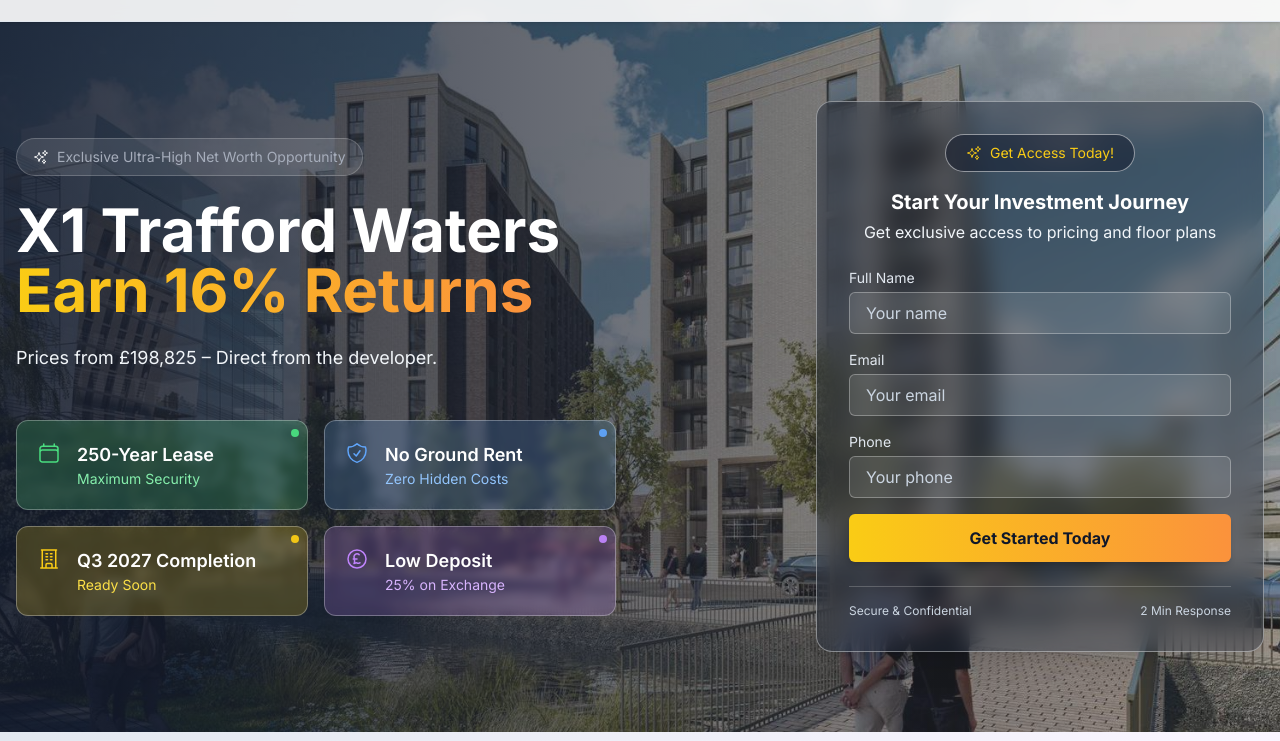
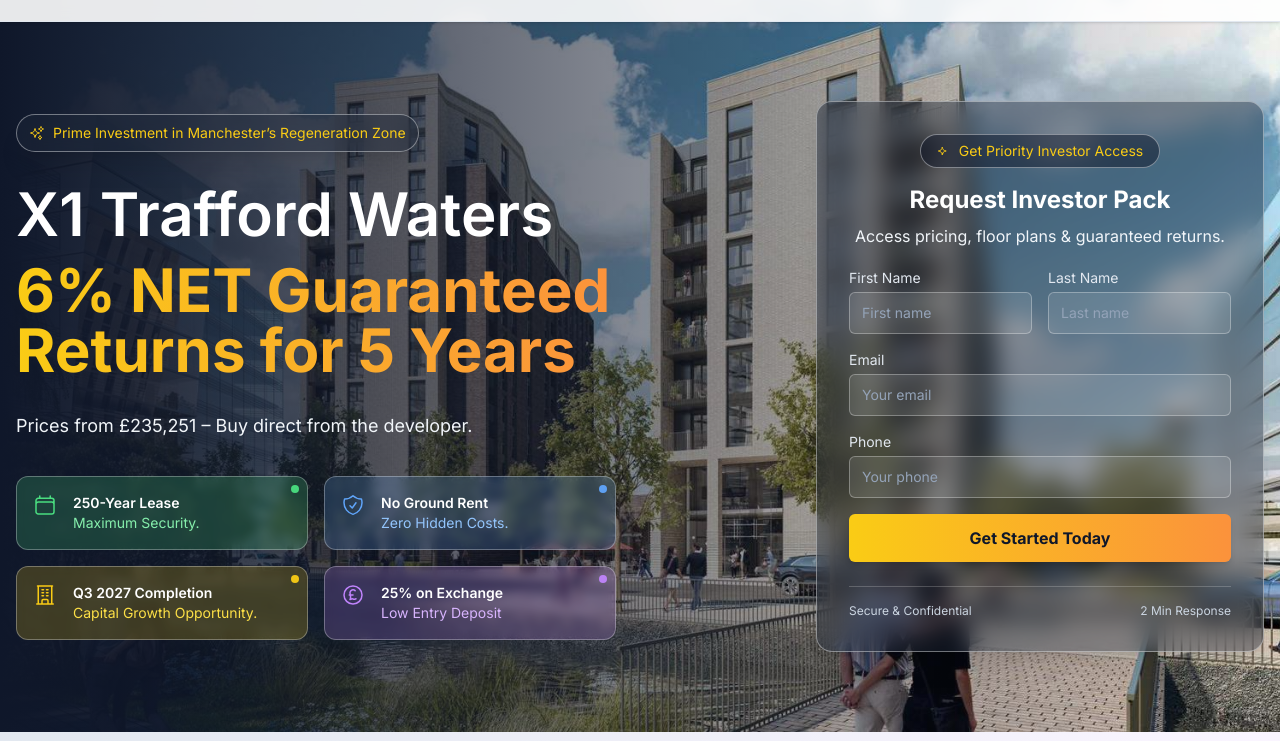
Before and after one commit to TheMistryCoder/TW-Landing-Page, a website: page index.html in a window 1280 px wide. Shown: the part 59-800 px from the top of the page. Drawn offline with nearby package versions, Linux system fonts and the light colour scheme; files that its build step writes are made by us from their sources.

Commit message:
update to copy hero

```diff
--- a/index.html
+++ b/index.html
@@ -93,34 +93,34 @@
 				<!-- Overlay layered dark + gradient -->
 				<div class="absolute inset-0">
 					<!-- Base dark tint -->
-					<div class="absolute inset-0 bg-neutral-700/40"></div>
+					<!-- <div class="absolute inset-0 bg-neutral-700/50"></div> -->
 					<!-- Dark-to-transparent gradient -->
-					<div class="absolute inset-0 bg-gradient-to-r from-slate-900/80 to-transparent"></div>
+					<div class="absolute inset-0 bg-gradient-to-r from-slate-900/100 to-transparent"></div>
 				</div>
 
 				<!-- Content Wrapper -->
 				<div class="relative z-10 max-w-7xl mx-auto px-4 grid grid-cols-1 lg:grid-cols-2 items-center gap-12">
 					<!-- Left: Headline and CTA -->
-					<div class="space-y-6">
-						<div class="inline-flex items-center bg-white/10 text-textOnDark px-4 py-2 rounded-full text-sm font-medium border border-white/20">
-							<svg xmlns="http://www.w3.org/2000/svg" class="w-4 h-4 mr-2 text-white" fill="none" viewBox="0 0 24 24" stroke-width="1.5" stroke="currentColor">
+					<div class="space-y-8">
+						<div class="inline-flex items-center bg-slate-800/40 border border-white/40 rounded-full px-3 py-2 shadow-xl backdrop-blur-md text-sm font-medium text-yellow-400">
+							<svg xmlns="http://www.w3.org/2000/svg" class="w-4 h-4 mr-2" fill="none" viewBox="0 0 24 24" stroke-width="1.5" stroke="currentColor">
 								<title>Exclusive Offer</title>
 								<path stroke-linecap="round" stroke-linejoin="round" d="M9.813 15.904 9 18.75l-.813-2.846a4.5 4.5 0 0 0-3.09-3.09L2.25 12l2.846-.813a4.5 4.5 0 0 0 3.09-3.09L9 5.25l.813 2.846a4.5 4.5 0 0 0 3.09 3.09L15.75 12l-2.846.813a4.5 4.5 0 0 0-3.09 3.09ZM18.259 8.715 18 9.75l-.259-1.035a3.375 3.375 0 0 0-2.455-2.456L14.25 6l1.036-.259a3.375 3.375 0 0 0 2.455-2.456L18 2.25l.259 1.035a3.375 3.375 0 0 0 2.456 2.456L21.75 6l-1.035.259a3.375 3.375 0 0 0-2.456 2.456ZM16.894 20.567 16.5 21.75l-.394-1.183a2.25 2.25 0 0 0-1.423-1.423L13.5 18.75l1.183-.394a2.25 2.25 0 0 0 1.423-1.423l.394-1.183.394 1.183a2.25 2.25 0 0 0 1.423 1.423l1.183.394-1.183.394a2.25 2.25 0 0 0-1.423 1.423Z" />
 							</svg>
-							Exclusive Ultra-High Net Worth Opportunity
+							Prime Investment in Manchester’s Regeneration Zone
 						</div>
 
-						<h1 class="text-4xl lg:text-6xl font-bold leading-tight">
-							X1 Trafford Waters
-							<span class="text-transparent bg-clip-text bg-gradient-to-r from-yellow-400 to-orange-400"> Earn 16% Returns </span>
+						<h1 class="text-3xl sm:text-4xl lg:text-6xl font-semibold leading-snug space-y-4">
+							<span class="block">X1 Trafford Waters</span>
+							<span class="block font-extrabold text-transparent bg-clip-text bg-gradient-to-r from-yellow-400 to-orange-400"> 6% NET Guaranteed Returns for 5 Years </span>
 						</h1>
 
-						<p class="text-lg text-slate-100 font-light">Prices from £198,825 – Direct from the developer.</p>
+						<p class="text-base sm:text-lg text-slate-100">Prices from £235,251 – Buy direct from the developer.</p>
 
 						<!-- Feature Cards (Updated Minimalist Version) -->
-						<div class="grid grid-cols-1 md:grid-cols-2 gap-4 pt-6">
+						<div class="grid grid-cols-1 md:grid-cols-2 gap-4 pt-1">
 							<!-- Card 1 -->
-							<div class="relative rounded-xl p-5 bg-green-400/20 border border-white/30 text-white backdrop-blur-sm">
+							<div class="relative rounded-xl p-4 bg-green-400/20 border border-white/30 text-white backdrop-blur-sm">
 								<!-- Dot in top right -->
 								<div class="absolute top-2 right-2 w-2 h-2 bg-green-400 rounded-full animate-pulse"></div>
 								<div class="flex items-start gap-4">
@@ -130,14 +130,14 @@
 										</svg>
 									</div>
 									<div>
-										<h3 class="text-lg font-semibold">250-Year Lease</h3>
-										<p class="text-green-300 text-sm font-light">Maximum Security</p>
+										<h3 class="text-sm font-semibold">250-Year Lease</h3>
+										<p class="text-green-300 text-sm font-light">Maximum Security.</p>
 									</div>
 								</div>
 							</div>
 
 							<!-- Card 2 -->
-							<div class="relative rounded-xl p-5 bg-blue-400/20 border border-white/30 text-white backdrop-blur-sm">
+							<div class="relative rounded-xl p-4 bg-blue-400/20 border border-white/30 text-white backdrop-blur-sm">
 								<!-- Dot in top right -->
 								<div class="absolute top-2 right-2 w-2 h-2 bg-blue-400 rounded-full animate-pulse"></div>
 								<div class="flex items-start gap-4">
@@ -147,14 +147,14 @@
 										</svg>
 									</div>
 									<div>
-										<h3 class="text-lg font-semibold">No Ground Rent</h3>
-										<p class="text-blue-300 text-sm font-light">Zero Hidden Costs</p>
+										<h3 class="text-sm font-semibold">No Ground Rent</h3>
+										<p class="text-blue-300 text-sm font-light">Zero Hidden Costs.</p>
 									</div>
 								</div>
 							</div>
 
 							<!-- Card 3 -->
-							<div class="relative rounded-xl p-5 bg-yellow-400/20 border border-white/30 text-white backdrop-blur-sm">
+							<div class="relative rounded-xl p-4 bg-yellow-400/20 border border-white/30 text-white backdrop-blur-sm">
 								<!-- Dot in top right -->
 								<div class="absolute top-2 right-2 w-2 h-2 bg-yellow-400 rounded-full animate-pulse"></div>
 								<div class="flex items-start gap-4">
@@ -164,13 +164,13 @@
 										</svg>
 									</div>
 									<div>
-										<h3 class="text-lg font-semibold">Q3 2027 Completion</h3>
-										<p class="text-yellow-300 text-sm font-light">Ready Soon</p>
+										<h3 class="text-sm font-semibold">Q3 2027 Completion</h3>
+										<p class="text-yellow-300 text-sm font-light">Capital Growth Opportunity.</p>
 									</div>
 								</div>
 							</div>
 							<!-- Card 4 -->
-							<div class="relative rounded-xl p-5 bg-purple-400/20 border border-white/30 text-white backdrop-blur-sm">
+							<div class="relative rounded-xl p-4 bg-purple-400/20 border border-white/30 text-white backdrop-blur-sm">
 								<!-- Dot in top right -->
 								<div class="absolute top-2 right-2 w-2 h-2 bg-purple-400 rounded-full animate-pulse"></div>
 								<div class="flex items-start gap-4">
@@ -180,8 +180,8 @@
 										</svg>
 									</div>
 									<div>
-										<h3 class="text-lg font-semibold">Low Deposit</h3>
-										<p class="text-purple-300 text-sm font-light">25% on Exchange</p>
+										<h3 class="text-sm font-semibold">25% on Exchange</h3>
+										<p class="text-purple-300 text-sm font-light">Low Entry Deposit</p>
 									</div>
 								</div>
 							</div>
@@ -189,41 +189,56 @@
 					</div>
 
 					<!-- Right: Form Card -->
-					<!-- Container controls alignment -->
 					<div class="w-full flex justify-center lg:justify-end">
 						<!-- Form card -->
 						<div class="w-full max-w-md bg-slate-800/40 border border-white/40 rounded-2xl p-8 shadow-xl backdrop-blur-md">
-							<div class="text-center mb-6">
-								<div class="inline-flex items-center bg-slate-900/50 text-yellow-400 px-5 py-2 rounded-full text-sm font-light border border-white/50 mb-4">
-									<svg xmlns="http://www.w3.org/2000/svg" class="w-4 h-4 mr-2 text-white" fill="none" viewBox="0 0 24 24" stroke-width="1.5" stroke="currentColor">
-										<title>Exclusive Offer</title>
-										<path stroke-linecap="round" class="text-yellow-400" stroke-linejoin="round" d="M9.813 15.904 9 18.75l-.813-2.846a4.5 4.5 0 0 0-3.09-3.09L2.25 12l2.846-.813a4.5 4.5 0 0 0 3.09-3.09L9 5.25l.813 2.846a4.5 4.5 0 0 0 3.09 3.09L15.75 12l-2.846.813a4.5 4.5 0 0 0-3.09 3.09ZM18.259 8.715 18 9.75l-.259-1.035a3.375 3.375 0 0 0-2.455-2.456L14.25 6l1.036-.259a3.375 3.375 0 0 0 2.455-2.456L18 2.25l.259 1.035a3.375 3.375 0 0 0 2.456 2.456L21.75 6l-1.035.259a3.375 3.375 0 0 0-2.456 2.456ZM16.894 20.567 16.5 21.75l-.394-1.183a2.25 2.25 0 0 0-1.423-1.423L13.5 18.75l1.183-.394a2.25 2.25 0 0 0 1.423-1.423l.394-1.183.394 1.183a2.25 2.25 0 0 0 1.423 1.423l1.183.394-1.183.394a2.25 2.25 0 0 0-1.423 1.423Z" />
+							<div class="text-center mb-5">
+								<!-- Top pill -->
+								<div class="inline-flex items-center bg-slate-900/50 text-yellow-400 px-4 py-1.5 rounded-full text-sm font-medium border border-white/40 mb-4">
+									<svg xmlns="http://www.w3.org/2000/svg" class="w-3.5 h-3.5 mr-2 text-yellow-400" fill="none" viewBox="0 0 24 24" stroke-width="1.5" stroke="currentColor">
+										<path stroke-linecap="round" stroke-linejoin="round" d="M9.813 15.904 9 18.75l-.813-2.846a4.5 4.5 0 0 0-3.09-3.09L2.25 12l2.846-.813a4.5 4.5 0 0 0 3.09-3.09L9 5.25l.813 2.846a4.5 4.5 0 0 0 3.09 3.09L15.75 12l-2.846.813a4.5 4.5 0 0 0-3.09 3.09Z" />
 									</svg>
-									Get Access Today!
+									Get Priority Investor Access
 								</div>
-								<h3 class="text-xl font-bold mb-1">Start Your Investment Journey</h3>
-								<p class="text-slate-100 text-base my-1">Get exclusive access to pricing and floor plans</p>
+								<!-- Headline -->
+								<h3 class="text-2xl font-bold mb-2">Request Investor Pack</h3>
+								<!-- Subtext -->
+								<p class="text-slate-100 text-base">Access pricing, floor plans & guaranteed returns.</p>
 							</div>
 
 							<form class="space-y-4">
-								<div>
-									<label for="name" class="block text-sm text-slate-200 mb-1">Full Name</label>
-									<input type="text" id="name" placeholder="Your name" class="w-full px-4 py-2 font-light rounded-md bg-white/10 text-white placeholder-slate-300 border border-white/30 focus:outline-none focus:ring-2 focus:ring-yellow-400" />
+								<!-- First + Last Name -->
+								<div class="grid grid-cols-1 sm:grid-cols-2 gap-4">
+									<div>
+										<label for="first-name" class="block text-sm text-slate-200 mb-1">First Name</label>
+										<input type="text" id="first-name" placeholder="First name" class="w-full px-3 py-2.5 text-sm font-light rounded-md bg-white/10 text-white placeholder-slate-400 border border-white/30 focus:outline-none focus:ring-2 focus:ring-yellow-400" />
+									</div>
+									<div>
+										<label for="last-name" class="block text-sm text-slate-200 mb-1">Last Name</label>
+										<input type="text" id="last-name" placeholder="Last name" class="w-full px-3 py-2.5 text-sm font-light rounded-md bg-white/10 text-white placeholder-slate-400 border border-white/30 focus:outline-none focus:ring-2 focus:ring-yellow-400" />
+									</div>
 								</div>
+
+								<!-- Email -->
 								<div>
 									<label for="email" class="block text-sm text-slate-200 mb-1">Email</label>
-									<input type="email" id="email" placeholder="Your email" class="w-full px-4 py-2 font-light rounded-md bg-white/10 text-white placeholder-slate-300 border border-white/30 focus:outline-none focus:ring-2 focus:ring-yellow-400" />
+									<input type="email" id="email" placeholder="Your email" class="w-full px-3 py-2.5 text-sm font-light rounded-md bg-white/10 text-white placeholder-slate-400 border border-white/30 focus:outline-none focus:ring-2 focus:ring-yellow-400" />
 								</div>
+
+								<!-- Phone -->
 								<div>
 									<label for="phone" class="block text-sm text-slate-200 mb-1">Phone</label>
-									<input type="tel" id="phone" placeholder="Your phone" class="w-full px-4 py-2 font-light rounded-md bg-white/10 text-white placeholder-slate-300 border border-white/30 focus:outline-none focus:ring-2 focus:ring-yellow-400" />
+									<input type="tel" id="phone" placeholder="Your phone" class="w-full px-3 py-2.5 text-sm font-light rounded-md bg-white/10 text-white placeholder-slate-400 border border-white/30 focus:outline-none focus:ring-2 focus:ring-yellow-400" />
 								</div>
-								<button type="submit" class="w-full bg-gradient-to-r from-yellow-400 to-orange-400 hover:from-orange-400 hover:to-yellow-400 text-slate-900 font-bold py-3 rounded-md mt-4 shadow-md transition hover:-translate-y-1">Get Started Today</button>
+
+								<!-- Submit -->
+								<button type="submit" class="w-full bg-gradient-to-r from-yellow-400 to-orange-400 hover:from-orange-400 hover:to-yellow-400 text-slate-900 font-bold py-3 rounded-md shadow-md transition hover:-translate-y-1">Get Started Today</button>
 							</form>
 
+							<!-- Bottom note -->
 							<div class="flex justify-between text-xs text-slate-300 mt-6 pt-4 border-t border-white/20">
-								<div class="flex items-center">Secure & Confidential</div>
-								<div class="flex items-center">2 Min Response</div>
+								<div>Secure & Confidential</div>
+								<div>2 Min Response</div>
 							</div>
 						</div>
 					</div>
```
